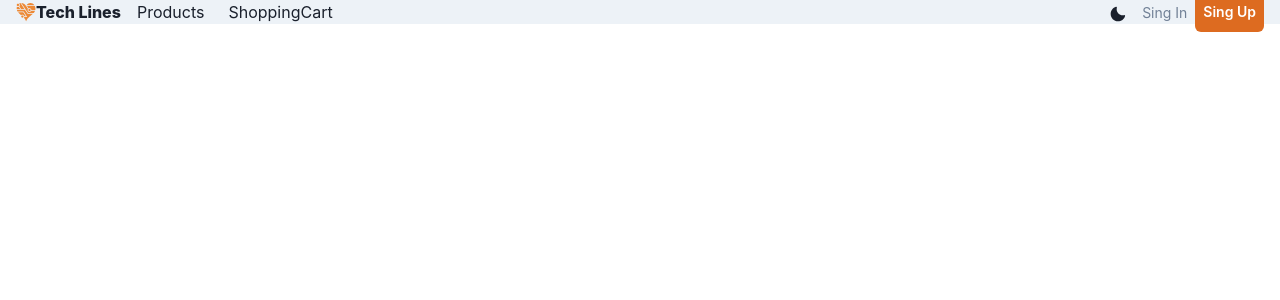
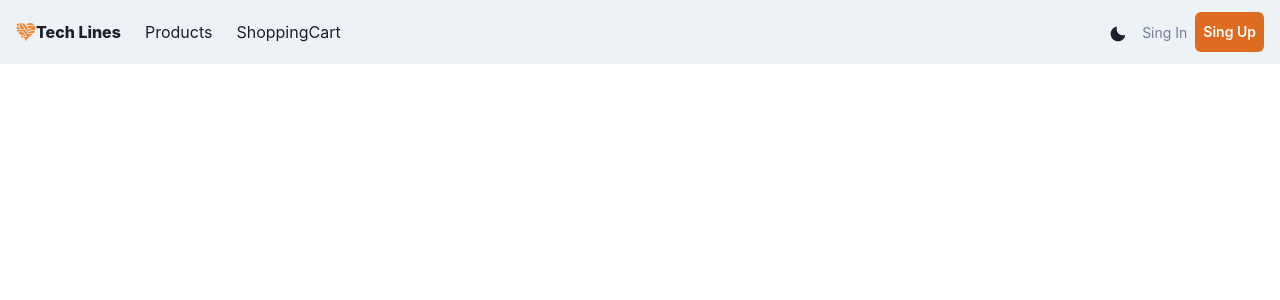
Before and after one commit to Najim473/MERN-E-Commerce, a React (Create React App) app in the folder client/: page / in a window 1280 px wide. Shown: the top 300 px of the page. Built offline with nearby package versions, Linux system fonts and the light colour scheme.

Commit message:
Navbar created and setup react router

```diff
--- a/client/src/components/Navbar.jsx
+++ b/client/src/components/Navbar.jsx
@@ -38,7 +38,7 @@ const Navbar = () => {
   const { isOpen, onClose, onOpen } = useDisclosure();
   const { colorMode, toggleColorMode } = useColorMode();
   return (
-    <Box bg={useColorModeValue("gray.100", "gray.900")} px={4}>
+    <Box bg={useColorModeValue("gray.100", "gray.900")} px={4} py={5}>
       <Flex h={6} alignItems="center" justifyContent="space-between">
         <IconButton
           size="md"
@@ -46,7 +46,7 @@ const Navbar = () => {
           display={{ md: "none" }}
           onClick={isOpen ? onClose : onOpen}
         />
-        <HStack>
+        <HStack as="nav" spacing={4} display={{ base: "none", md: "flex" }}>
           <Link as={ReactLink} to="/">
             <Flex alignItems="center">
               <Icon as={GiTechnoHeart} h={6} w={5} color="orange.400" />
@@ -71,7 +71,7 @@ const Navbar = () => {
           </NavLink>
           <Button
             as={ReactLink}
-            path="/login"
+            to="/login"
             p={2}
             fontSize="sm"
             fontWeight={400}
@@ -81,7 +81,8 @@ const Navbar = () => {
           </Button>
           <Button
             as={ReactLink}
-            to="registration"
+            to="/registration"
+            display={{ base: "none", md: "inline-flex" }}
             p={2}
             fontSize="sm"
             fontWeight={600}
@@ -101,6 +102,9 @@ const Navbar = () => {
                 {link.linkName}
               </NavLink>
             ))}
+            <NavLink key="sign up" path="registration">
+              Sign Up
+            </NavLink>
           </Stack>
         </Box>
       ) : null}
```
